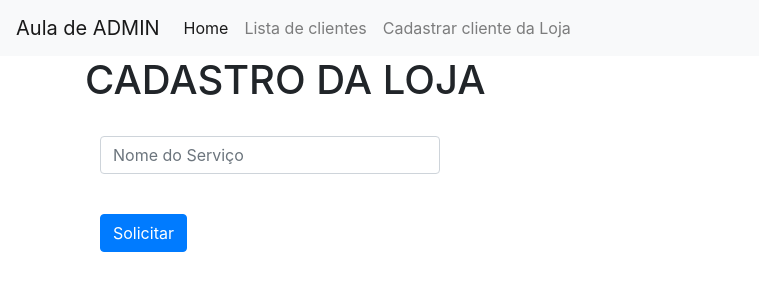
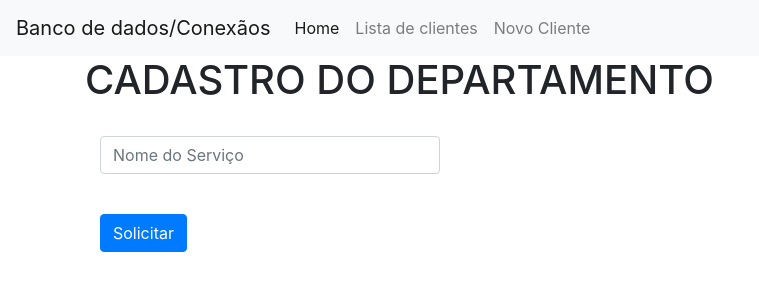
Before and after one commit to Joker0428/bigode, a PHP site: page /admin/cadastro-depar.php in a window 1280 px wide. Shown: the top 300 px of the page, without its empty margins (0-759 px from the left). Run offline with PHP 8.4, Linux system fonts and the light colour scheme.

Commit message:
HOJE DEPARTAMENTO

```diff
--- a/admin/cadastro-depar.php
+++ b/admin/cadastro-depar.php
@@ -1,50 +1,8 @@
 
 <?php include "incluedes/cadastrar-depar.php";?>
-<?php include "../incluedes/header.php";?>
+<?php include "view/header.php";?>
 
+<?php include "view/form-departamento.php";?>
 
-
-
-<div class="container">
-
-
-<h1>CADASTRO DA LOJA</h1>
-
-<form class="form-horizontal" method="post" action="cadastro-depar.php">
-<fieldset>
-
-<!-- Form Name -->
-
-
-<!-- Text input-->
-<div class="form-group">
-  <label class="col-md-4 control-label" for="nome"></label>
-  <div class="col-md-4">
-  <input id="nome" name="nome" type="text" placeholder="Nome do Serviço" class="form-control input-md" required="">
-
-  </div>
-</div>
-
-
-
-
-
-<!-- Button -->
-<div class="form-group">
-  <label class="col-md-4 control-label" for="singlebutton"></label>
-  <div class="col-md-4">
-    <button id="singlebutton" name="singlebutton" class="btn btn-primary">Solicitar</button>
-  </div>
-</div>
-
-</fieldset>
-</form>
-<div>
-<?php if(isset($msg))echo $msg;?>
-</div>
-
-
-</div>
-
-
-    <?php include "incluedes/footer.php";?>
+<?php include "view/mensagem.php";?>
+<?php include "view/footer.php";?>
--- a/admin/dao/cliente.dao.php
+++ b/admin/dao/cliente.dao.php
@@ -12,7 +12,7 @@ class DAOCliente{
         $con->bindValue(":email", $cliente->getEmail());
         $con->bindValue(":cpf", $cliente->getCpf());
         $con->execute();
-        echo "Cadastro com sucesso";
+        return "Cadastro com sucesso";
 
     }
 }
--- a/admin/dao/depar.dao.php
+++ /dev/null
@@ -1,17 +0,0 @@
-<?php
-
-class DAODepar{
-    public function cadastrar(departamento $departamento){
-        $sql = "INSERT INTO departamento
-        VALUES (defaul, :nome)";
-
-        $con = Conexao::getInstance()->prepare($sql);
-        $con->bindValue(":nome", $departamento->getNome());
-        $con->execute();
-        echo "Cadastro o departamento com Sucesso";
-
-    }
-}
-
-
-?>
--- /dev/null
+++ b/admin/dao/departamento.dao.php
@@ -0,0 +1,18 @@
+<?php
+
+class DAODepartamento{
+    public function cadastrar(Departamento $departamento2){
+        $sql = "INSERT INTO departamento2
+        VALUES (default, :nome)";
+
+        $con = Conexao::getInstance()->prepare($sql);
+        $con->bindValue(":nome", $departamento2->getNome());
+        $con->execute();
+
+        return "Cadastro o departamento com Sucesso";
+
+    }
+}
+
+
+?>
--- a/admin/incluedes/cadastrar-depar.php
+++ b/admin/incluedes/cadastrar-depar.php
@@ -1,21 +1,21 @@
 <?php
 
     include 'model/conexao.php';
-    include 'model/depar.class.php';
-    include 'dao/depar.dao.php';
+    include 'model/departamento.class.php';
+    include 'dao/departamento.dao.php';
 
     if($_POST){
 
         try{
-            $obj = new Depar();
+            $obj = new Departamento();
             $obj->setNome($_POST['nome']);
 
 
-            $DAO = new DAODepar();
-            $DAO->cadastrar($obj);
+            $DAO = new DAODepartamento();
+            $msg = $DAO->cadastrar($obj);
 
         }catch(Exception $e){
-            echo $e->getMessage();
+            $msg = $e->getMessage();
         }
     }
 
--- a/admin/model/cliente.class.php
+++ b/admin/model/cliente.class.php
@@ -63,9 +63,3 @@ class Cliente{
 }
 
 ?>
-
-
-
-
-
-}
--- a/admin/model/depar.class.php
+++ b/admin/model/departamento.class.php
@@ -1,6 +1,6 @@
 <?php
 
-class Depar{
+class Departamento{
     private $id;
     private $nome;
 
--- a/admin/incluedes/footer.php
+++ b/admin/view/footer.php
@@ -1,3 +1,4 @@
+</div>
 <script src="https://code.jquery.com/jquery-3.3.1.slim.min.js" integrity="sha384-q8i/X+965DzO0rT7abK41JStQIAqVgRVzpbzo5smXKp4YfRvH+8abtTE1Pi6jizo" crossorigin="anonymous"></script>
     <script src="https://cdnjs.cloudflare.com/ajax/libs/popper.js/1.14.7/umd/popper.min.js" integrity="sha384-UO2eT0CpHqdSJQ6hJty5KVphtPhzWj9WO1clHTMGa3JDZwrnQq4sF86dIHNDz0W1" crossorigin="anonymous"></script>
     <script src="https://stackpath.bootstrapcdn.com/bootstrap/4.3.1/js/bootstrap.min.js" integrity="sha384-JjSmVgyd0p3pXB1rRibZUAYoIIy6OrQ6VrjIEaFf/nJGzIxFDsf4x0xIM+B07jRM" crossorigin="anonymous"></script>
--- /dev/null
+++ b/admin/view/form-departamento.php
@@ -0,0 +1,31 @@
+<h1>CADASTRO DO DEPARTAMENTO</h1>
+
+<form class="form-horizontal" method="post" action="cadastro-depar.php">
+<fieldset>
+
+<!-- Form Name -->
+
+
+<!-- Text input-->
+<div class="form-group">
+  <label class="col-md-4 control-label" for="nome"></label>
+  <div class="col-md-4">
+  <input id="nome" name="nome" type="text" placeholder="Nome do Serviço" class="form-control input-md" required="">
+
+  </div>
+</div>
+
+
+
+
+
+<!-- Button -->
+<div class="form-group">
+  <label class="col-md-4 control-label" for="singlebutton"></label>
+  <div class="col-md-4">
+    <button id="singlebutton" name="singlebutton" class="btn btn-primary">Solicitar</button>
+  </div>
+</div>
+
+</fieldset>
+</form>
--- a/incluedes/header.php
+++ b/admin/view/header.php
@@ -7,12 +7,12 @@
 
 
     <link rel="stylesheet" href="https://stackpath.bootstrapcdn.com/bootstrap/4.3.1/css/bootstrap.min.css" integrity="sha384-ggOyR0iXCbMQv3Xipma34MD+dH/1fQ784/j6cY/iJTQUOhcWr7x9JvoRxT2MZw1T" crossorigin="anonymous">
-    <link rel="stylesheet" href="#"/>
+
     <title>Hello, world!</title>
   </head>
   <body>
   <nav class="navbar navbar-expand-lg navbar-light bg-light">
-  <a class="navbar-brand" href="#">Aula de ADMIN</a>
+  <a class="navbar-brand" href="#">Banco de dados/Conexãos</a>
   <button class="navbar-toggler" type="button" data-toggle="collapse" data-target="#navbarSupportedContent" aria-controls="navbarSupportedContent" aria-expanded="false" aria-label="Toggle navigation">
     <span class="navbar-toggler-icon"></span>
   </button>
@@ -23,13 +23,14 @@
         <a class="nav-link" href="index.php">Home </a>
       </li>
       <li class="nav-item">
-        <a class="nav-link" href="#">Lista de clientes</a>
+        <a class="nav-link" href="clientes.php">Lista de clientes</a>
       </li>
       <li class="nav-item">
-        <a class="nav-link" href="cliente-cadastro.php">Cadastrar cliente da Loja</a>
+        <a class="nav-link" href="cliente-novo.php">Novo Cliente</a>
       </li>
 
     </ul>
 
   </div>
 </nav>
+<div class="container">
--- /dev/null
+++ b/admin/view/mensagem.php
@@ -0,0 +1,8 @@
+
+<?php if(isset($msg)){
+
+echo '<div class="alert alert-dark" role="alert">';
+echo $msg;
+echo '</div>';
+}
+?>
--- a/incluedes/cliente-cadastrar.php
+++ b/incluedes/cliente-cadastrar.php
@@ -15,10 +15,10 @@
             $obj->setCpf($_POST['cpf']);
 
             $DAO = new DAOCliente();
-            $DAO->cadastrar($obj);
+            $msg = $DAO->cadastrar($obj);
 
         }catch(Exception $e){
-            echo $e->getMessage();
+            $msg = $e->getMenssagem();
         }
     }
 
--- a/index.php
+++ b/index.php
@@ -1,6 +1,6 @@
-<?php include "incluedes/header.php";?>
+<?php include "view/header.php";?>
     <h1 >Hello, world!</h1>
 
 
 
-    <?php include "incluedes/footer.php";?>
+    <?php include "view/footer.php";?>
--- a/incluedes/footer.php
+++ b/view/footer.php
@@ -1,3 +1,4 @@
+</div>
 <script src="https://code.jquery.com/jquery-3.3.1.slim.min.js" integrity="sha384-q8i/X+965DzO0rT7abK41JStQIAqVgRVzpbzo5smXKp4YfRvH+8abtTE1Pi6jizo" crossorigin="anonymous"></script>
     <script src="https://cdnjs.cloudflare.com/ajax/libs/popper.js/1.14.7/umd/popper.min.js" integrity="sha384-UO2eT0CpHqdSJQ6hJty5KVphtPhzWj9WO1clHTMGa3JDZwrnQq4sF86dIHNDz0W1" crossorigin="anonymous"></script>
     <script src="https://stackpath.bootstrapcdn.com/bootstrap/4.3.1/js/bootstrap.min.js" integrity="sha384-JjSmVgyd0p3pXB1rRibZUAYoIIy6OrQ6VrjIEaFf/nJGzIxFDsf4x0xIM+B07jRM" crossorigin="anonymous"></script>
```
Also changed, not shown: cliente-cadastro.php (+8 -68 lines), view/form-cliente.php (added, +63 -0 lines), view/header.php (renamed from admin/incluedes/header.php, +5 -4 lines), view/mensagem.php (added, +8 -0 lines), 1 other file.
